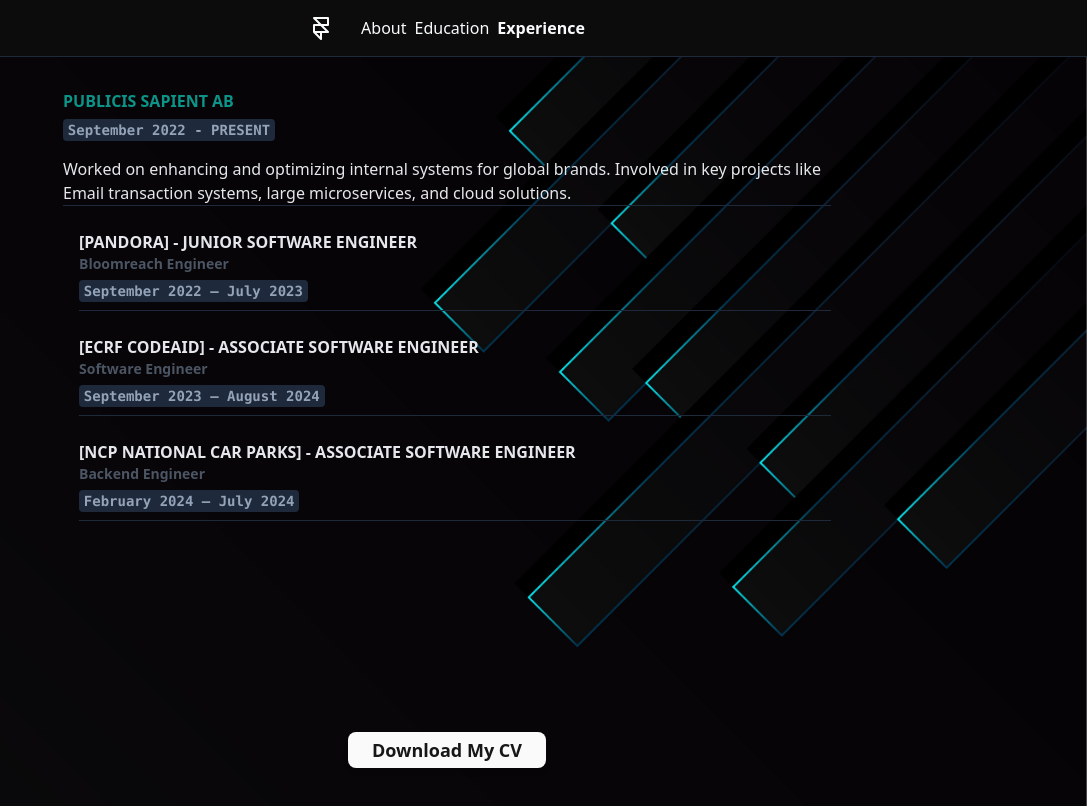
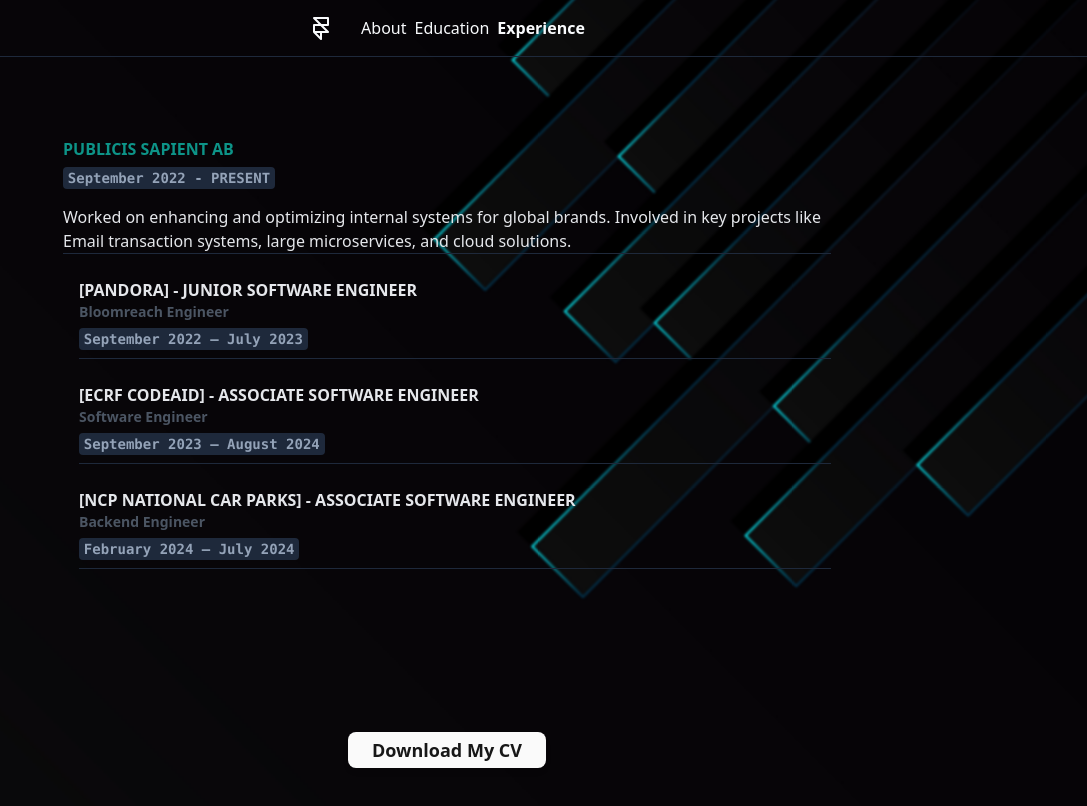
Before and after one commit to Willz01/ekanem-wills, a React (Vite) app: page /experience in a window 1280 px wide. Shown: the top 806 px of the page, without its empty margins (193-1280 px from the left). Built offline with nearby package versions, Linux system fonts and the light colour scheme.

Commit message:
lil change

```diff
--- a/src/routes/about.tsx
+++ b/src/routes/about.tsx
@@ -20,14 +20,14 @@
   return (
     <>
       <motion.div
-        initial={{ opacity: 0, scale: 0.95, y: 30 }}
-        animate={{ opacity: 1, scale: 1, y: 0 }}
+        initial={{ opacity: 0, scale: 0.95, y: 30, filter: "blur(8px)" }}
+        animate={{ opacity: 1, scale: 1, y: 0, filter: "blur(0px)" }}
         exit={{ opacity: 0, scale: 0.95, y: -30 }}
         transition={{ duration: 0.5, ease: "easeInOut" }}
-        className="relative min-h-screen flex flex-col justify-center items-center p-8 bg-[url('/assets/33.jpg')] bg-cover bg-center bg-no-repeat"
+        className="relative min-h-screen flex flex-col justify-start items-center p-8 bg-[url('/assets/33.jpg')] bg-cover bg-center bg-no-repeat"
       >
         <motion.div
-          className="mt-8 flex flex-col items-center max-w-3xl w-full"
+          className="flex flex-col items-center max-w-3xl w-full"
           initial="hidden"
           animate="visible"
           variants={{
--- a/src/routes/experience.tsx
+++ b/src/routes/experience.tsx
@@ -15,16 +15,19 @@
 
   return (
     <>
+      {/* Background with blur effect */}
       <motion.div
-        initial={{ opacity: 0, scale: 0.95, y: 30, filter: "blur(8px)" }}
-        animate={{ opacity: 1, scale: 1, y: 0, filter: "blur(0px)" }}
-        exit={{ opacity: 0, scale: 0.95, y: -30 }}
-        transition={{ duration: 0.8, ease: "easeInOut" }}
-        className="relative flex flex-col justify-start items-center min-h-screen px-8 py-8 mb-8 bg-[url('/assets/33.jpg')] bg-cover bg-center bg-no-repeat"
-      >
+        initial={{ scale: 1, filter: "blur(8px)" }}
+        animate={{ scale: 1.05, filter: "blur(0px)" }}
+        transition={{ duration: 8, ease: "easeOut" }}
+        className="fixed inset-0 -z-10 bg-[url('/assets/33.jpg')] bg-cover bg-center bg-no-repeat"
+      />
+
+      {/* Main content with adjusted spacing and centered text */}
+      <div className="relative flex flex-col justify-start items-center min-h-screen px-8 py-20">
         <div className="max-w-3xl text-left">
           {/* Publicis Sapient Section */}
-          <div className="">
+          <div>
             <h3 className="text-md font-semibold text-teal-600">
               PUBLICIS SAPIENT AB
             </h3>
@@ -54,11 +57,6 @@
                 September 2022 – July 2023
               </code>
             </p>
-            {/*  <p className="text-gray-200">
-              Developed solutions for Pandora's transactional email system,
-              collaborating closely with the team on improving customer
-              engagement through automation.
-            </p> */}
             <hr />
           </div>
 
@@ -75,11 +73,6 @@
                 September 2023 – August 2024
               </code>
             </p>
-            {/*  <p className="text-gray-200">
-              Contributing to charity projects and improving web solutions for
-              the Elephant Care Relief Foundation (ECRF) through a more
-              intuitive and responsive web design.
-            </p> */}
             <hr />
           </div>
 
@@ -96,15 +89,10 @@
                 February 2024 – July 2024
               </code>
             </p>
-            {/*  <p className="text-gray-200">
-              Worked on optimizing backend systems, focusing on scalable
-              solutions for managing large amounts of data and enhancing the
-              overall infrastructure.
-            </p> */}
             <hr />
           </div>
         </div>
-      </motion.div>
+      </div>
 
       {/* Call to Action for CV */}
       <div className="fixed bottom-8 left-1/2 transform -translate-x-1/2 z-10">
--- a/src/routes/index.tsx
+++ b/src/routes/index.tsx
@@ -48,8 +48,7 @@
           animate={{ opacity: 1, y: 0 }}
           transition={{ duration: 1, ease: "easeOut", delay: 0.3 }}
         >
-          Specializing in microservices, cloud solutions, and backend
-          architecture and Networking.
+          Microservices || Cloud solutions || Networking.
         </motion.p>
 
         <motion.div
```
